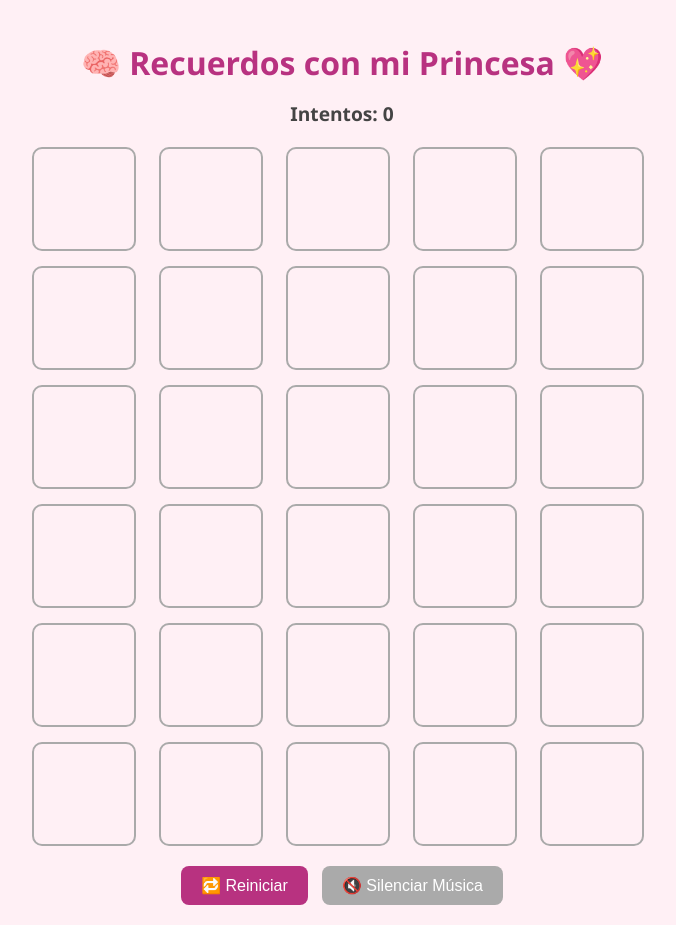
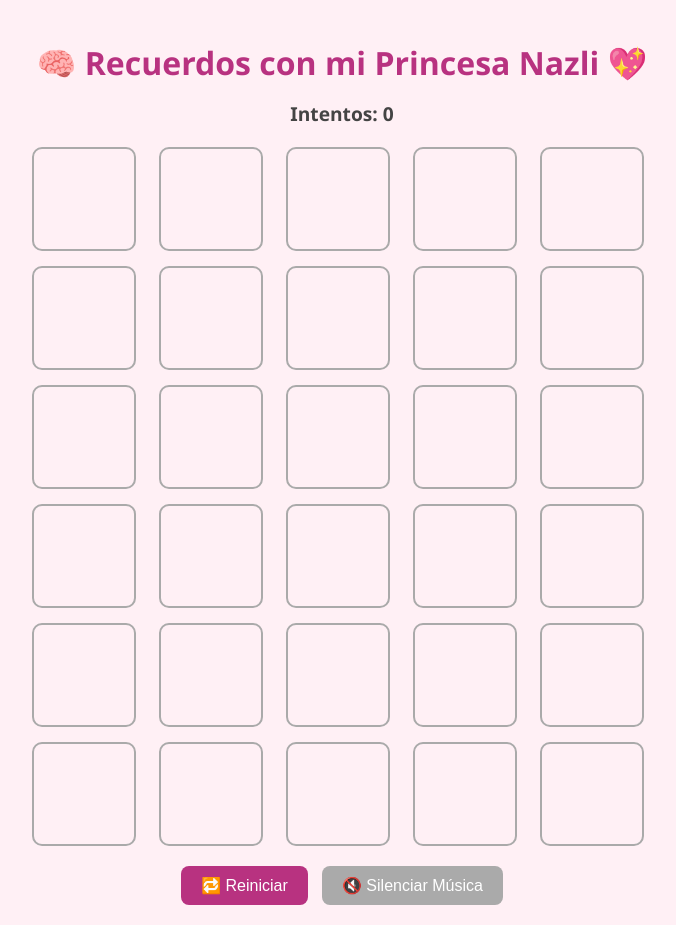
Before and after one commit to AMATEURBOSS/recuerdos-con-mi-princesa, a plain HTML site: page index.html in a window 1280 px wide. Shown: the whole page, without its empty margins (298-974 px from the left). Drawn offline with Linux system fonts and the light colour scheme.

Commit message:
Updated Title

```diff
--- a/index.html
+++ b/index.html
@@ -3,11 +3,11 @@
 <head>
     <meta charset="UTF-8" />
     <meta name="viewport" content="width=device-width, initial-scale=1.0"/>
-    <title>Recuerdos con mi Princesa 💖</title>
+    <title>Recuerdos con mi Princesa Nazli 💖</title>
     <link rel="stylesheet" href="style.css" />
 </head>
 <body>
-<h1>🧠 Recuerdos con mi Princesa 💖</h1>
+<h1>🧠 Recuerdos con mi Princesa Nazli 💖</h1>
 <h2 id="score">Intentos: 0</h2>
 
 <!-- 🎵 Audio Elements -->
```
